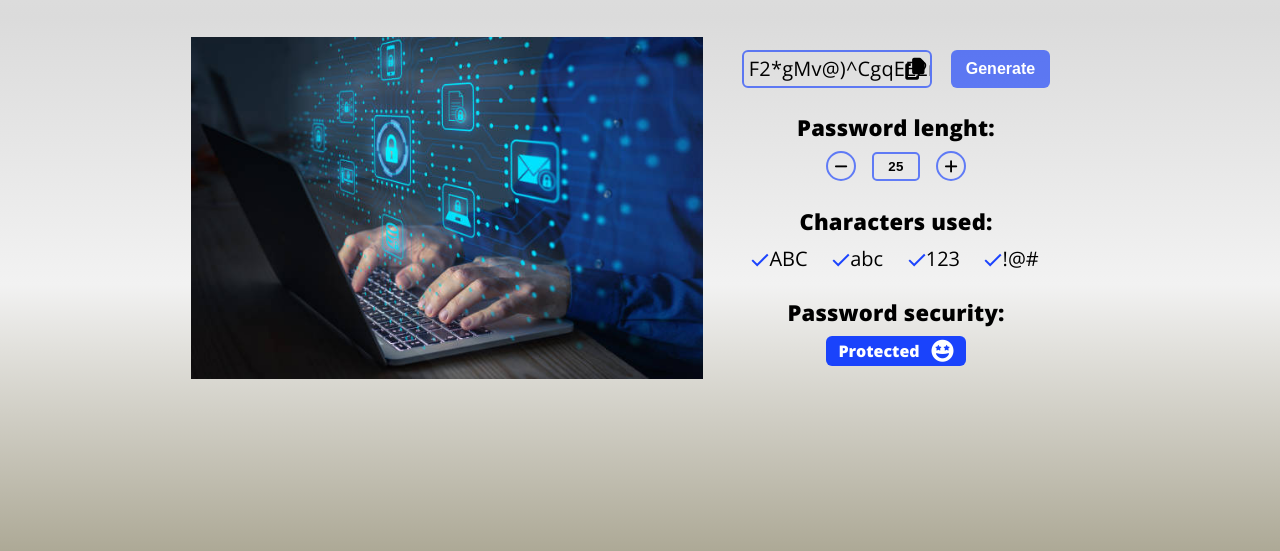
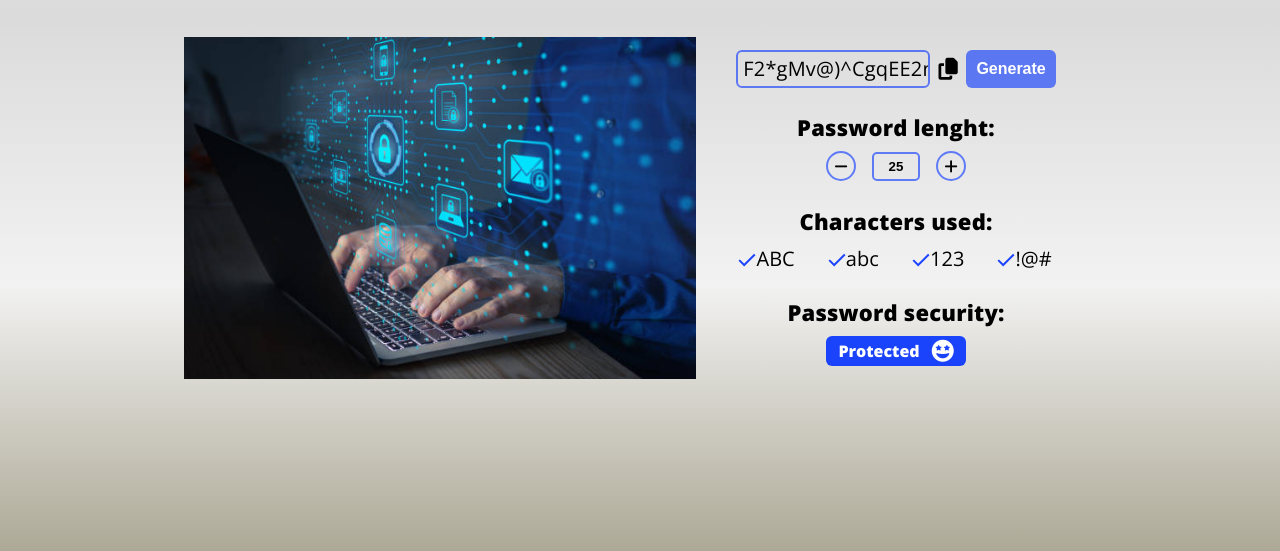
Before and after one commit to urasinskipawel/Password-generator, a website built with Parcel: page index.html in a window 1280 px wide. Shown: the part 249-800 px from the top of the page. Built offline with nearby package versions, Linux system fonts and the light colour scheme; some packages are replaced by stand-ins of ours.

Commit message:
Moved copy icon outside the password text area

```diff
--- a/public/css/main.css
+++ b/public/css/main.css
@@ -62,7 +62,6 @@ p {
 	margin-bottom: 1rem;
 }
 .generator-form-input {
-	display: inline;
 	width: 260px;
 	height: 38px;
 	padding: 5px;
@@ -78,15 +77,14 @@ p {
 }
 
 .generator-form-icons {
-	position: relative;
 	display: flex;
+	justify-content: center;
 	align-items: center;
-	width: 26px;
+	width: 50px;
 	height: 26px;
 }
 
 .fa-copy {
-	margin-left: -27px;
 	font-size: 22px;
 	transition: 0.3s;
 	cursor: pointer;
@@ -96,7 +94,7 @@ p {
 }
 .generator-password-btn {
 	flex-basis: 100px;
-	padding: 10px 15px;
+	padding: 10px 10px;
 	color: #fff;
 	background-color: var(--btn-border-color);
 	border: none;
@@ -108,7 +106,7 @@ p {
 }
 .generator-password-btn:hover {
 	background-color: rgba(5, 50, 255, 0.705);
-	transform: scale(1.1);
+	transform: scale(1.05);
 }
 .generator-length {
 	flex-direction: column;
@@ -175,7 +173,7 @@ h3 {
 	justify-content: space-around;
 }
 .generator-chars-used {
-	width: 100%;
+	width: 108%;
 	display: flex;
 	justify-content: space-around;
 	align-items: center;
@@ -238,6 +236,9 @@ h3 {
 	.generator-chars-used {
 		width: 70%;
 	}
+	.generator-form-icons {
+		width: 32px;
+	}
 }
 @media all and (min-width: 768px) {
 	.generator-property {
@@ -256,6 +257,10 @@ h3 {
 		width: 140px;
 		gap: 15px;
 		margin-left: 56px;
+	}
+
+	.generator-form-icons {
+		width: 32px;
 	}
 }
 @media all and (min-width: 998px) {
@@ -287,11 +292,14 @@ h3 {
 	.generator-chars-used {
 		justify-content: space-evenly;
 		align-items: center;
-		width: 100%;
+		width: 110%;
 		margin-left: 0px;
 	}
 	.generator-security-status {
 		margin-left: 0;
+	}
+	.generator-form-icons {
+		width: 50px;
 	}
 }
 @media all and (min-width: 1200px) {
```
